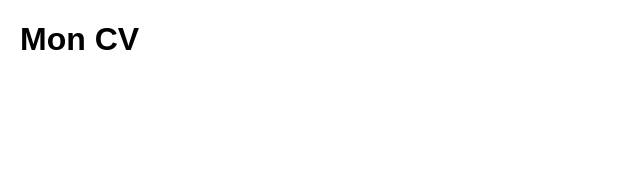
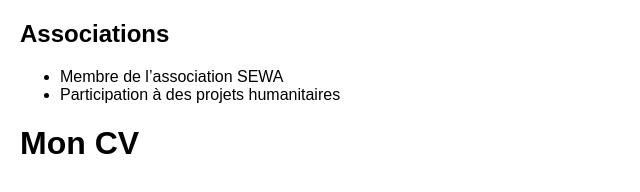
Before and after one commit to SANNY222/mon-cv, a plain HTML site: page index.html in a window 1280 px wide. Shown: the whole page, without its empty margins (0-640 px from the left). Drawn offline with Linux system fonts and the light colour scheme.

Commit message:
mise en place de la section associations

```diff
--- a/index.html
+++ b/index.html
@@ -5,6 +5,14 @@
      <meta charset="UTF-8">
     <meta name="viewport" content="width=device-width, initial-scale=1.0">
     <title>Mon CV</title>
+    <section id="associations">
+    <h2>Associations</h2>
+    <ul>
+        <li>Membre de l’association SEWA</li>
+        <li>Participation à des projets humanitaires</li>
+    </ul>
+</section>
+
 </head>
 <body>
     <h1>Mon CV</h1>
```
